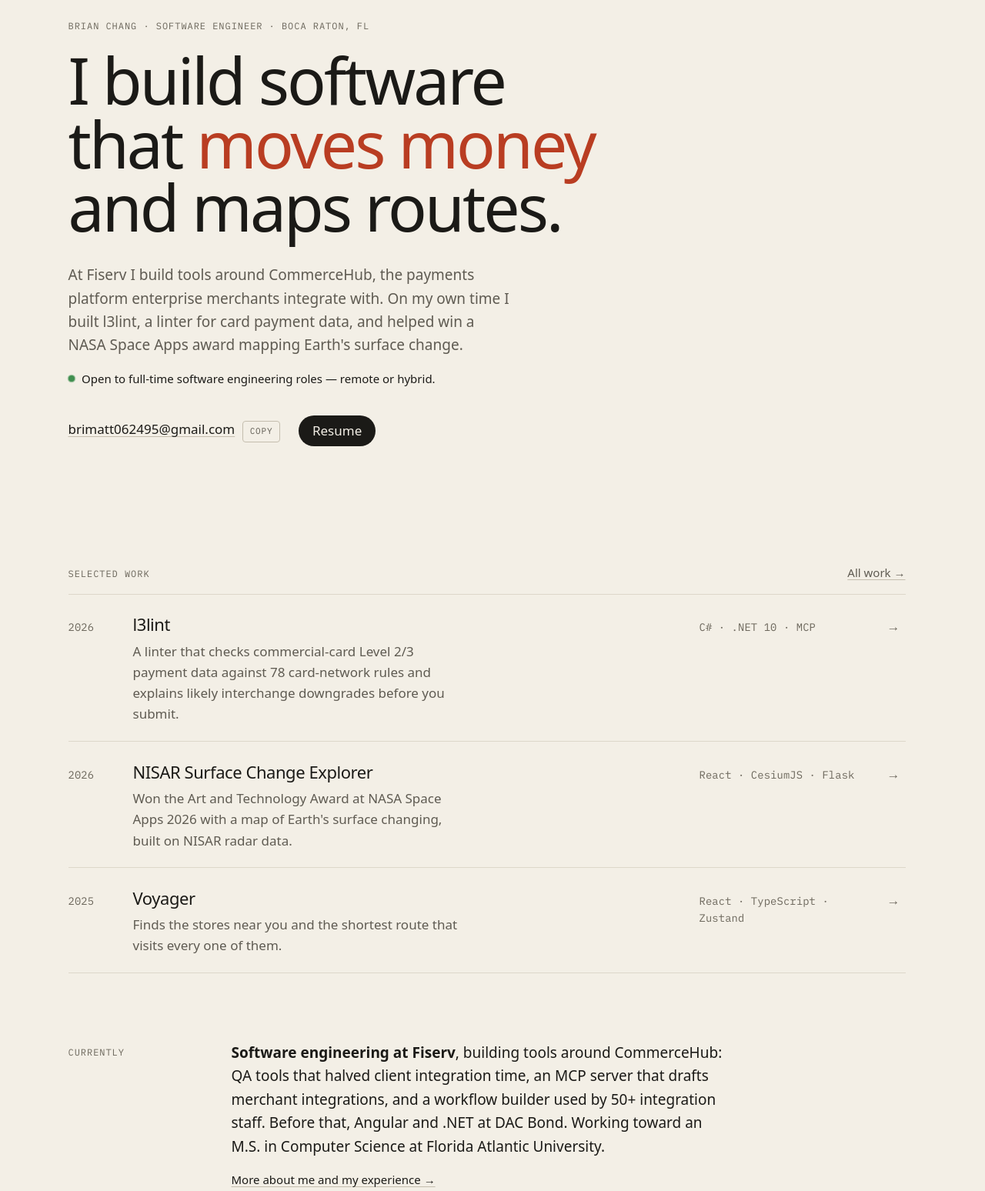
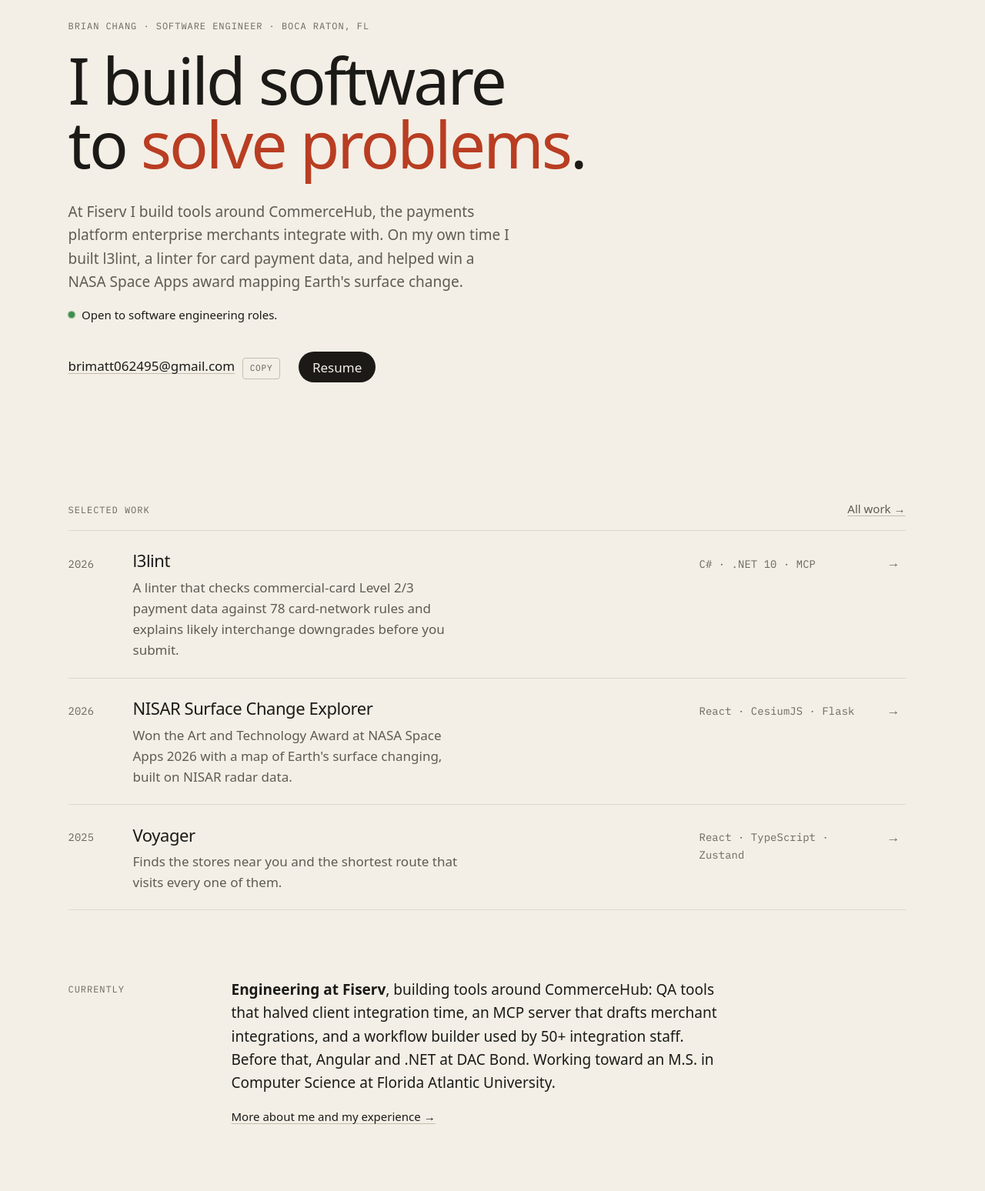
Before and after one commit to brimatt16219/Portfolio, an Astro site: page / in a window 1280 px wide. Shown: the part 140-1688 px from the top of the page at 77% size. Built offline with nearby package versions, Linux system fonts and the light colour scheme; Astro itself is replaced by a stand-in of ours.

Commit message:
small text updates

```diff
--- a/src/data/site.ts
+++ b/src/data/site.ts
@@ -9,7 +9,7 @@ export const site = {
     "At Fiserv I build tools around CommerceHub, the payments platform enterprise merchants integrate with. On my own time I built l3lint, a linter for card payment data, and helped win a NASA Space Apps award mapping Earth's surface change.",
   location: "Boca Raton, FL",
   timezone: "ET (UTC−5)",
-  availability: "Open to full-time software engineering roles — remote or hybrid.",
+  availability: "Open to software engineering roles.",
   email: "brimatt062495@gmail.com",
   resumePdf: "/resume.pdf",
   links: {
--- a/src/pages/index.astro
+++ b/src/pages/index.astro
@@ -32,7 +32,7 @@ const jsonLd = {
   <section class="wrap hero">
     <p class="label rise">{site.name} · {site.role} · {site.location}</p>
     <h1 class="display">
-      I build software<br />that <em>moves money</em><br />and maps routes.
+      I build software<br />to <em>solve problems</em>.
     </h1>
     <p class="lede rise" style="--i:2">{site.headline}</p>
     <p class="avail rise" style="--i:3">
@@ -58,7 +58,7 @@ const jsonLd = {
     <h2 id="now" class="label">Currently</h2>
     <div>
       <p class="now">
-        <strong>Software engineering at {now.company}</strong>, building tools around CommerceHub: QA tools that halved client integration time, an MCP server that drafts merchant integrations, and a workflow builder used by 50+ integration staff. Before that, Angular and .NET at DAC Bond. Working toward an M.S. in Computer Science at Florida Atlantic University.
+        <strong>Engineering at {now.company}</strong>, building tools around CommerceHub: QA tools that halved client integration time, an MCP server that drafts merchant integrations, and a workflow builder used by 50+ integration staff. Before that, Angular and .NET at DAC Bond. Working toward an M.S. in Computer Science at Florida Atlantic University.
       </p>
       <p class="more-line"><a href="/about">More about me and my experience →</a></p>
     </div>
```
